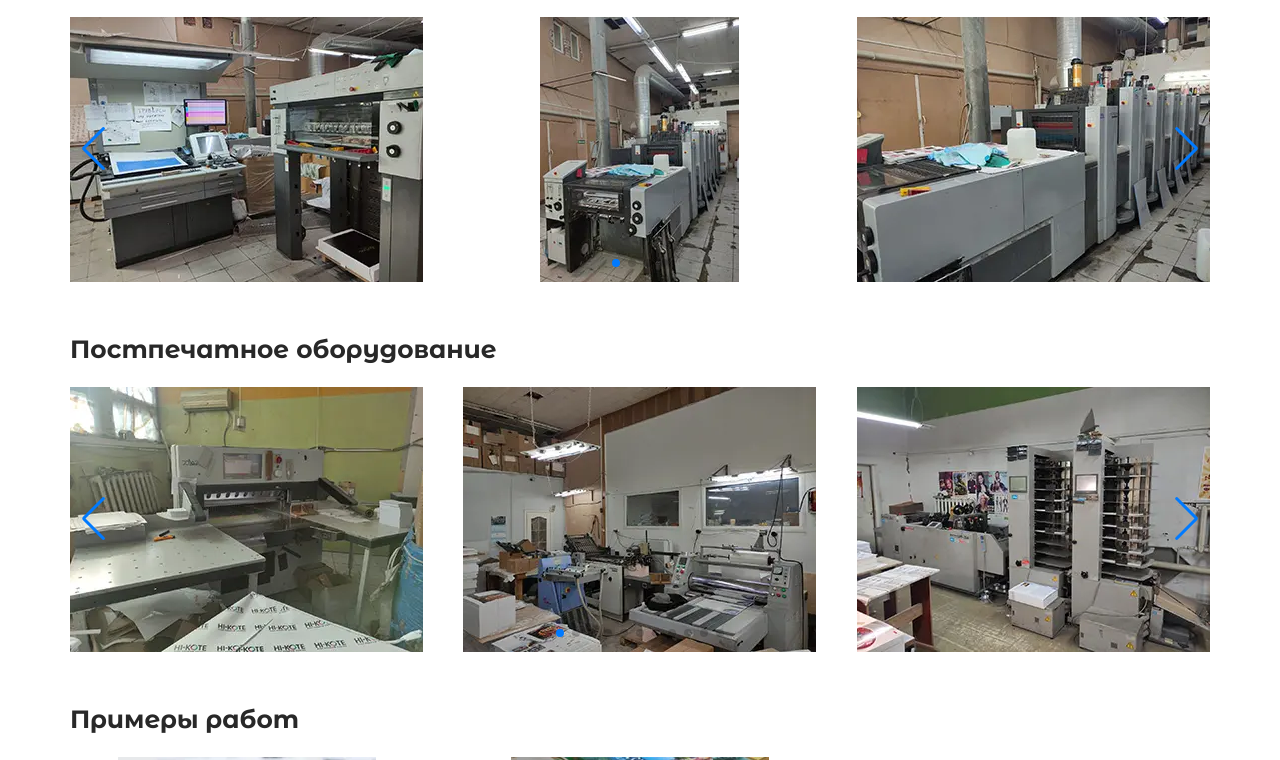
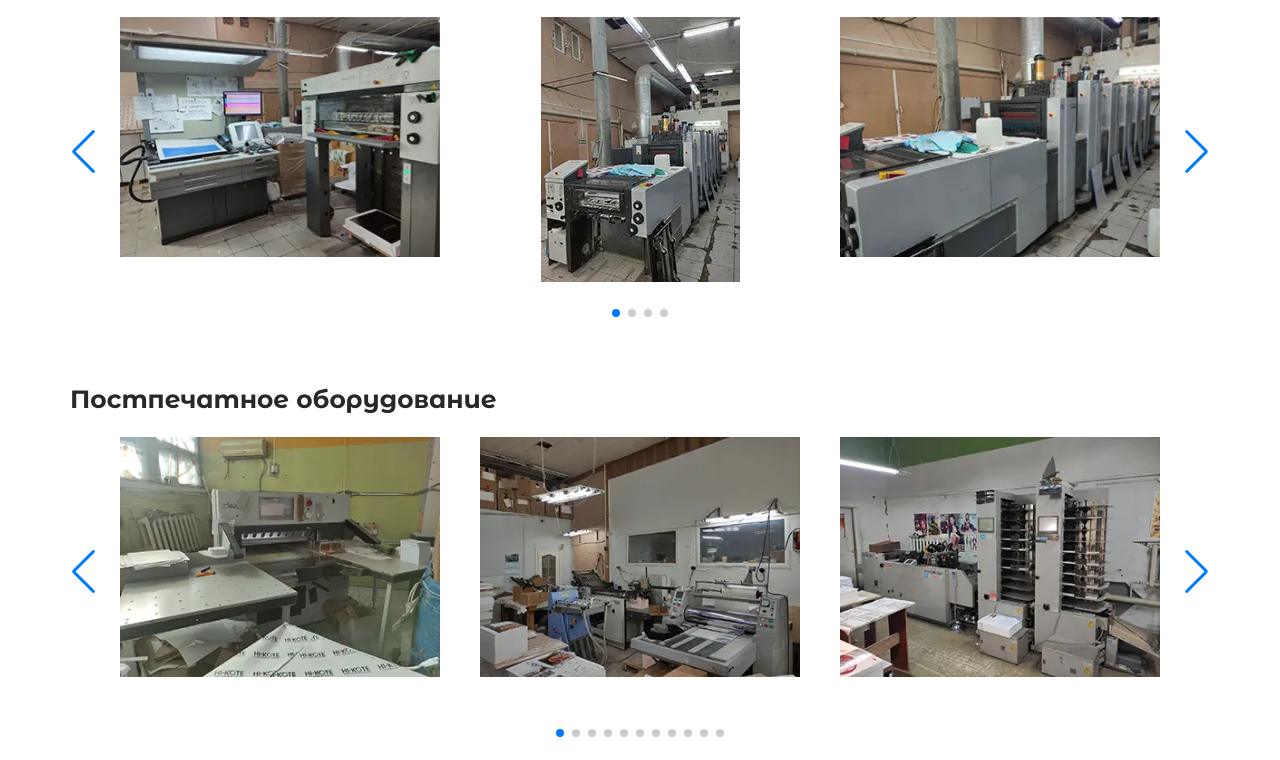
Before and after one commit to Unleashed97/rpk-sto, a website: page src/index.html in a window 1280 px wide. Shown: the part 2845-3605 px from the top of the page. Drawn offline with nearby package versions, Linux system fonts and the light colour scheme; files that its build step writes are made by us from their sources; files whose address does not match are found by name.

Commit message:
feat: add swiper btns

```diff
--- a/src/index.html
+++ b/src/index.html
@@ -735,6 +735,7 @@
 
                         <p class="section__subtitle">Печатное оборудование</p>
                         <!-- печатное оборудование -->
+                        <div class="swiper__container">
                             <div class="swiper swiper--printing">
                                 <div class="swiper-wrapper">
                                     <div class="swiper-slide">
@@ -765,14 +766,21 @@
 
                                 <div class="swiper-pagination"></div>
 
-                            <div class="swiper-button-prev"></div>
-                            <div class="swiper-button-next"></div>
+                            </div>
+                            <div class="swiper-button-prev">
 
+                            </div>
+                            <div class="swiper-button-next">
+
+                            </div>
                         </div>
 
 
                         <p class="section__subtitle">Постпечатное оборудование</p>
+
                         <!-- постпечатное оборудование -->
+
+                        <div class="swiper__container">
                             <div class="swiper swiper--postprinting">
                                 <div class="swiper-wrapper">
                                     <div class="swiper-slide">
@@ -858,14 +866,15 @@
 
                                 <div class="swiper-pagination"></div>
 
+                            </div>
                             <div class="swiper-button-prev"></div>
                             <div class="swiper-button-next"></div>
-
                         </div>
 
                         <p class="section__subtitle">Примеры работ</p>
 
                         <!-- примеры работ -->
+                        <div class="swiper__container">
                             <div class="swiper swiper--works">
                                 <div class="swiper-wrapper">
                                     <div class="swiper-slide">
@@ -977,9 +986,10 @@
 
                                 <div class="swiper-pagination"></div>
 
+
+                            </div>
                             <div class="swiper-button-prev"></div>
                             <div class="swiper-button-next"></div>
-
                         </div>
 
                     </div>
--- a/src/js/script.js
+++ b/src/js/script.js
@@ -13,7 +13,7 @@ const swiper1 = new Swiper('.swiper--printing', {
     spaceBetween: 40,
 
     breakpoints: {
-        320: {
+        0: {
             slidesPerView: 1,
             spaceBetween: 20,
         },
@@ -50,7 +50,7 @@ const swiper2 = new Swiper('.swiper--postprinting', {
     spaceBetween: 40,
 
     breakpoints: {
-        320: {
+        0: {
             slidesPerView: 1,
             spaceBetween: 20,
         },
@@ -87,7 +87,7 @@ const swiper3 = new Swiper('.swiper--works', {
     spaceBetween: 40,
 
     breakpoints: {
-        320: {
+        0: {
             slidesPerView: 1,
             spaceBetween: 20,
         },
--- a/src/scss/components/section.scss
+++ b/src/scss/components/section.scss
@@ -103,6 +103,7 @@
     &--pickup {
         .section__content {
             margin-top: 100px;
+            overflow: hidden;
         }
     }
 
--- a/src/scss/components/swiper.scss
+++ b/src/scss/components/swiper.scss
@@ -1,4 +1,5 @@
 .swiper {
+    padding-bottom: 50px;
     margin-bottom: 50px;
 
     &--printing {
@@ -23,5 +24,35 @@
     }
 }
 
+.swiper__container {
+    position: relative;
+    padding: 0 50px;
+
+    @media (max-width: $sm) {
+        padding: 0;
+    }
+}
+
+.swiper-button-next,
+.swiper-button-prev {
+    position: absolute;
+    top: 50%;
+    transform: translateY(-50%);
+    z-index: 1;
+
+    @media (max-width: $sm) {
+        display: none;
+    }
+}
+
+.swiper-button-prev {
+    position: absolute;
+    left: 0;
+}
+.swiper-button-next {
+    right: 0;
+}
+
 .swiper-pagination {
+    // margin-bottom: 0px;
 }
```
Also changed, not shown: dist/css/style.min.css, dist/index.html, dist/js/script.min.js. Lines whose indentation alone changed are shown as unchanged.
